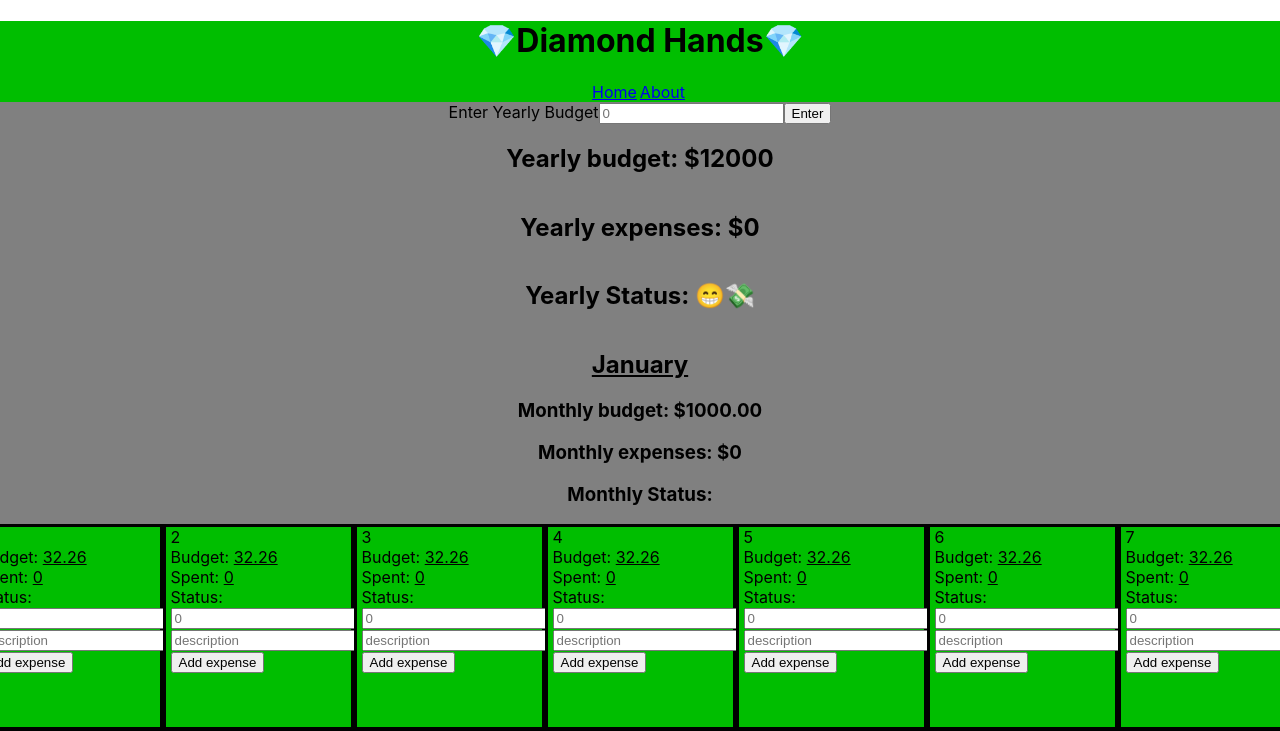
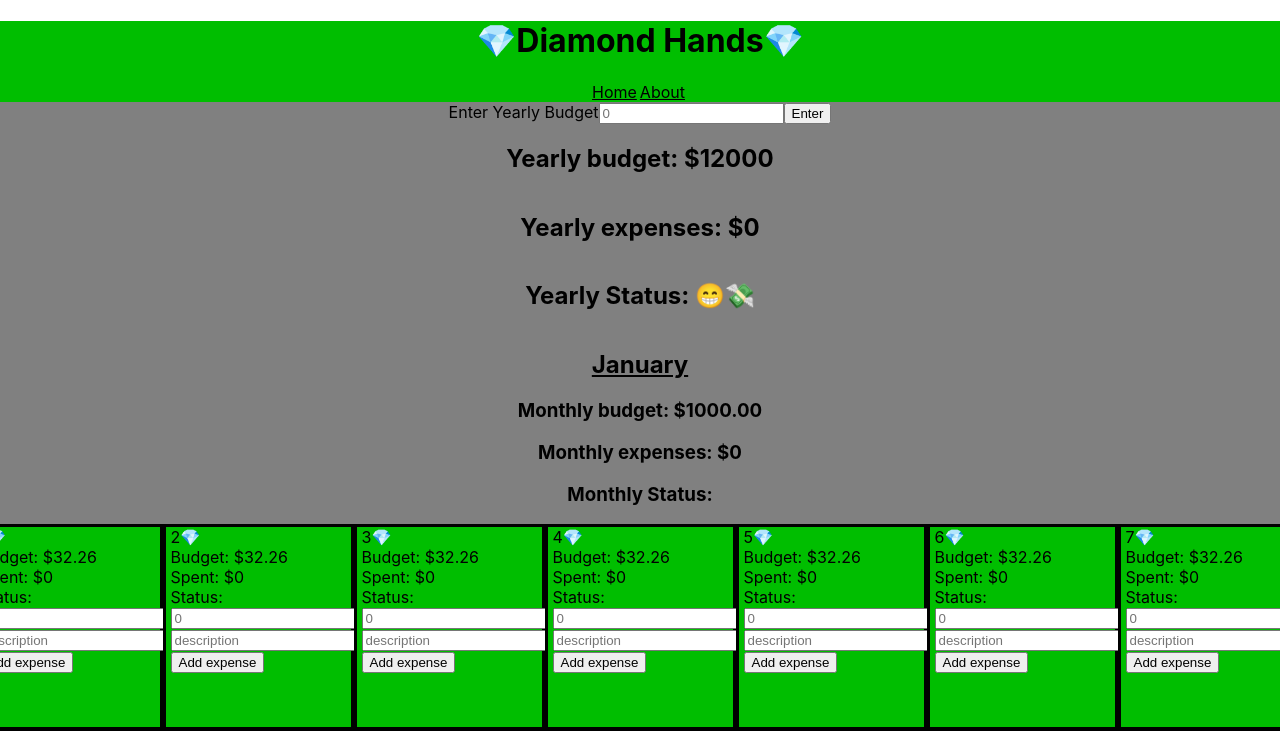
Before and after one commit to Aron400/Diamond-Hands, a React (Create React App) app: page / in a window 1280 px wide. Shown: the top 731 px of the page. Built offline with nearby package versions, Linux system fonts and the light colour scheme.

Commit message:
present ready

```diff
--- a/src/App.css
+++ b/src/App.css
@@ -11,6 +11,9 @@
 h3 {
   padding-top: 0;
   margin-top: 0;
+}
+a {
+  color: black;
 }
 
 
--- a/src/components/day.js
+++ b/src/components/day.js
@@ -58,9 +58,9 @@ const Day = (props) => {
 
     return (
         <div className='day'>
-            <div className='inner'>{props.value}</div>
-            <div className='inner'>Budget: <u>{dailyBudget.toFixed(2)}</u></div>
-            <div className="inner">Spent: <u>{dailyExpense}</u></div>
+            <div className='inner'>{props.value}💎</div>
+            <div className='inner'>Budget: ${dailyBudget.toFixed(2)}</div>
+            <div className="inner">Spent: ${dailyExpense}</div>
             <div className='inner'>Status: {dailyStatus}</div>
             <form className='expense'>
                 <div className="field">
--- a/src/components/header.js
+++ b/src/components/header.js
@@ -14,3 +14,6 @@ const Header = () => {
 };
 
 export default Header;
+
+//<li><a href="#home">Home</a></li>
+      //          <li><a href="#about">About</a></li>
```
